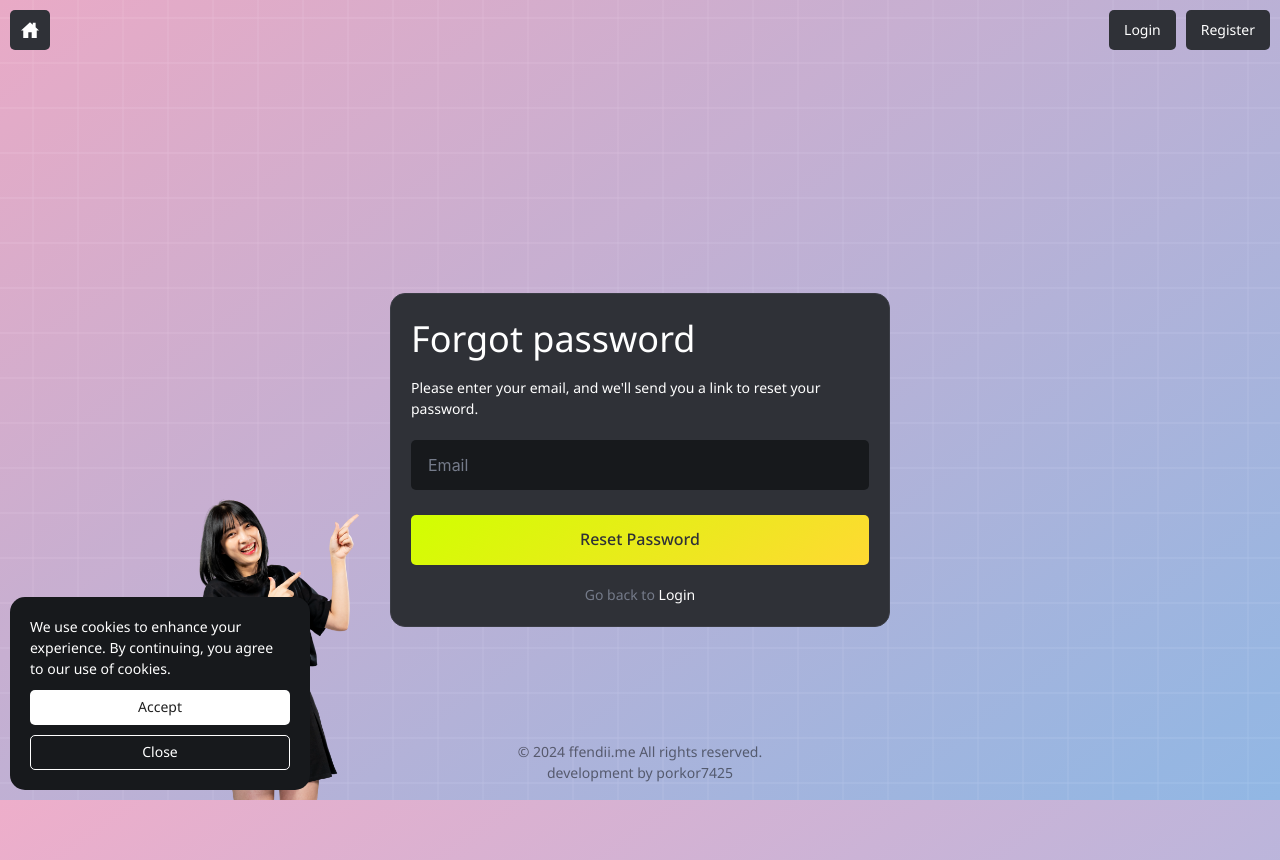
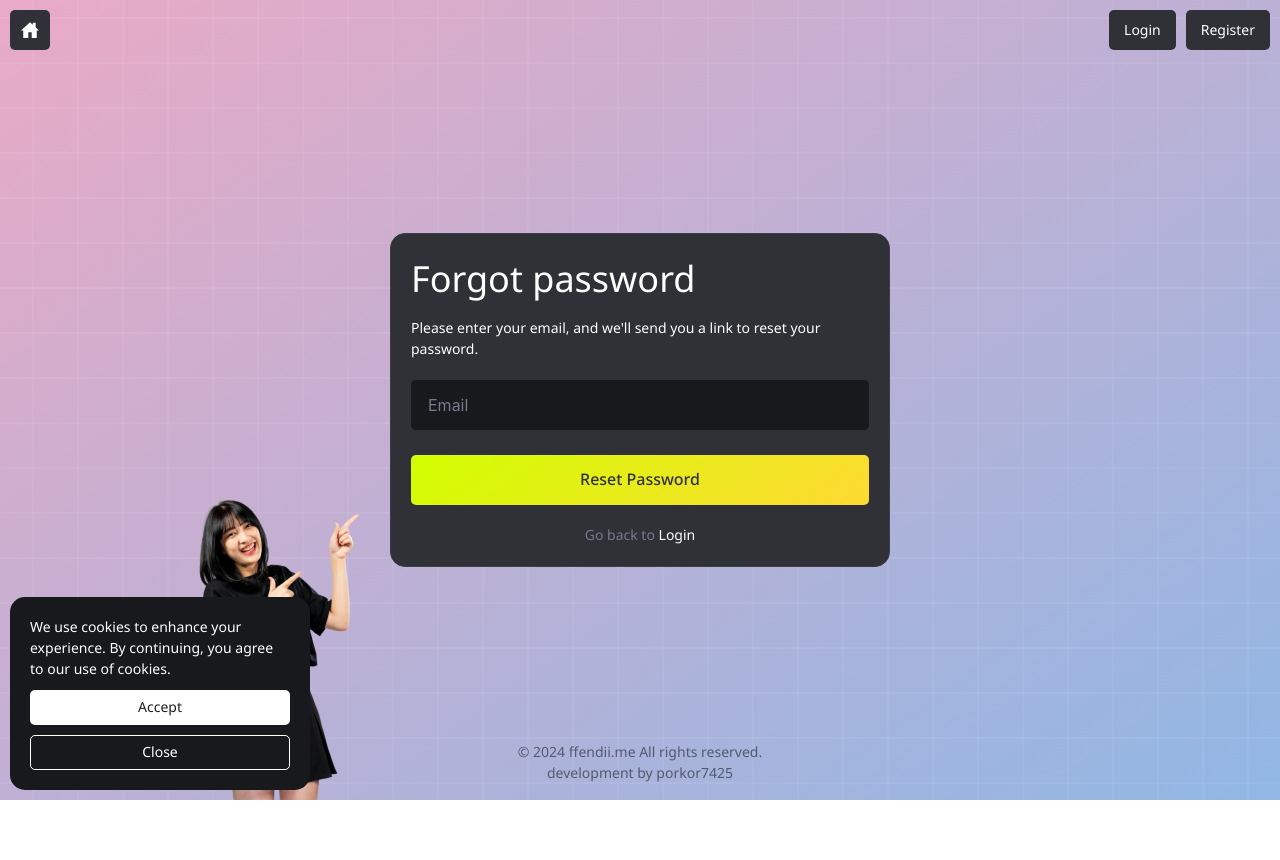
Before and after one commit to porkorr/ffendii-next-firebase, a Next.js app: page /auth/forgot-password in a window 1280 px wide. After the commit the page ends 800 px from the top, so only its background shows below. Built offline with nearby package versions, Linux system fonts and the light colour scheme; no server answers; the database is empty.

Commit message:
Add files via upload

```diff
--- a/src/styles/authentication.css
+++ b/src/styles/authentication.css
@@ -89,6 +89,8 @@
   }
 }
 .authentication {
+  position: fixed;
+  top: 0;
   width: 100vw;
   height: 100vh;
   display: flex;
@@ -97,8 +99,6 @@
 }
 @media (max-width: 580px) {
   .authentication {
-    position: fixed;
-    top: 0;
     height: 100%;
     padding: 10px;
     overflow: hidden;
--- a/src/styles/authentication.scss
+++ b/src/styles/authentication.scss
@@ -1,6 +1,8 @@
 @import "assets/variables";
 
 .authentication {
+  position: fixed;
+  top: 0;
   width: 100vw;
   height: 100vh;
   display: flex;
@@ -8,8 +10,6 @@
   align-items: center;
   // position: relative;
   @media (max-width: 580px) {
-    position: fixed;
-    top: 0;
     height: 100%;
     padding: 10px;
     overflow: hidden;
```
